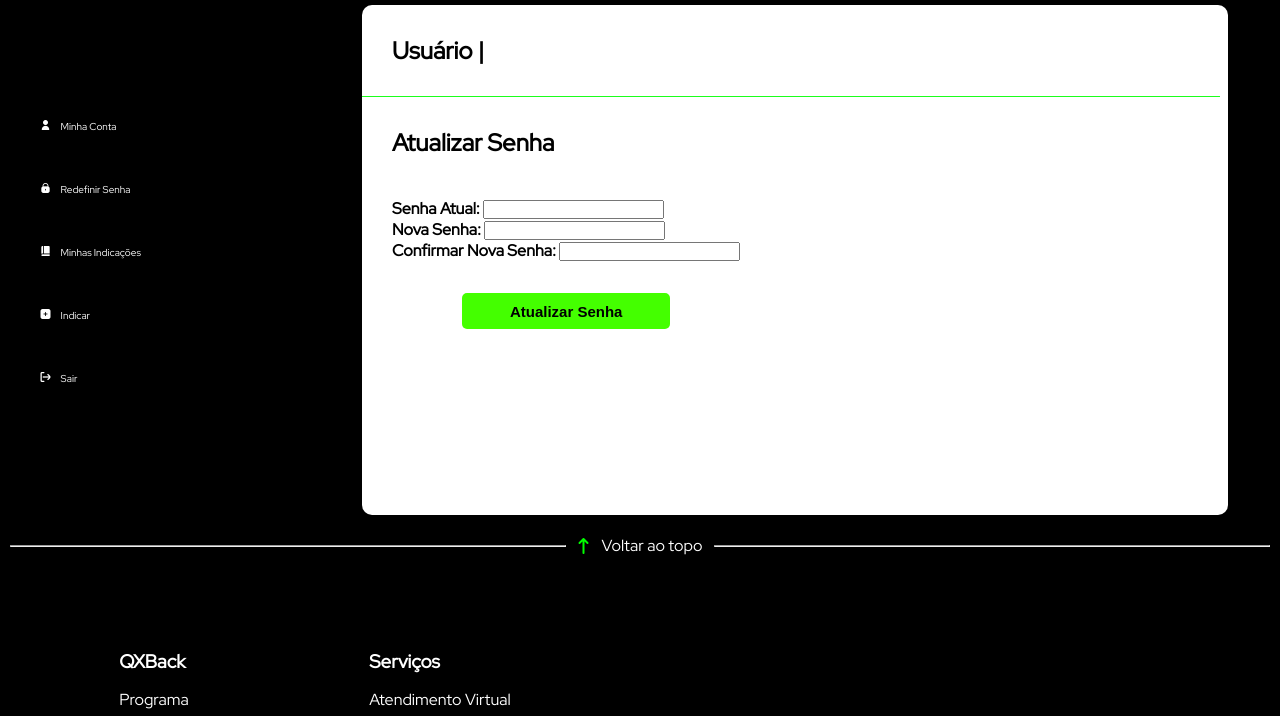
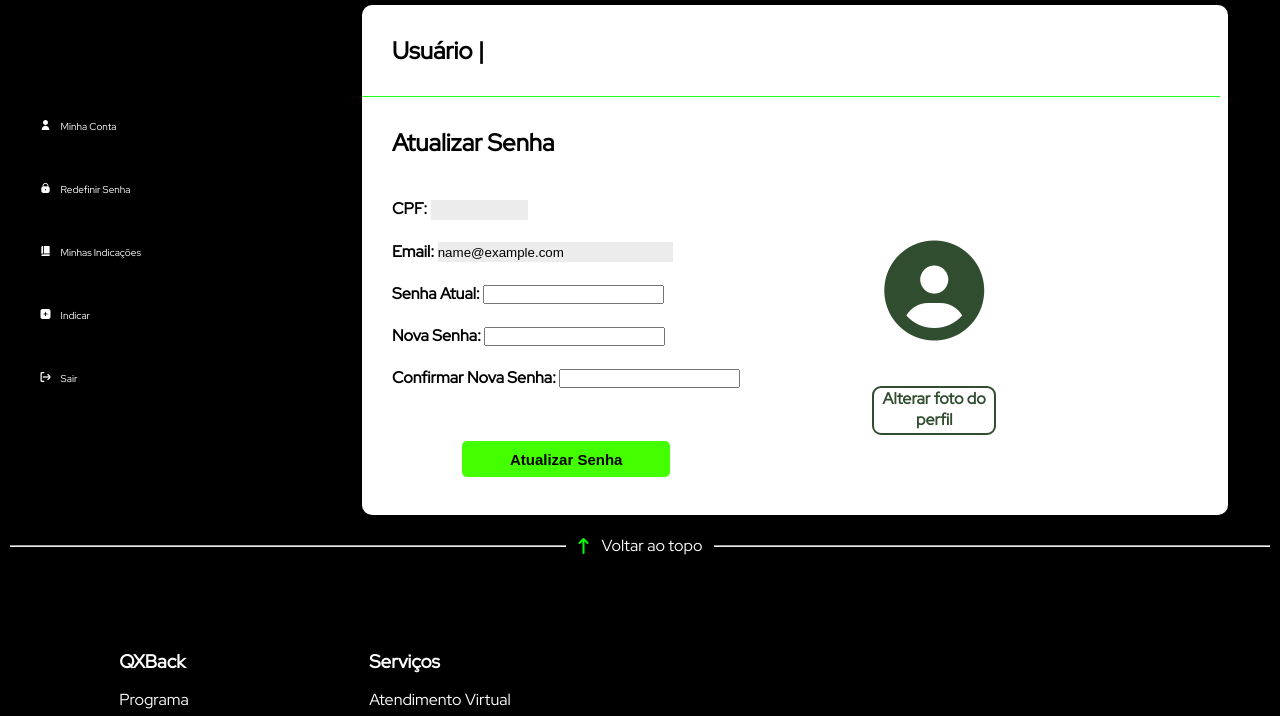
Before and after one commit to Group-QXBack/site-qxback, a PHP site: page /redefinir_senha.php in a window 1280 px wide. Shown: the part 214-930 px from the top of the page. Run offline with PHP 8.4, Linux system fonts and the light colour scheme; the visitor is signed in with stand-in values (Sample User, id 1); some libraries are stand-ins or nearby versions.

Commit message:
Update redefinir_senha.php

```diff
--- a/ScreenUser/redefinir_senha.php
+++ b/ScreenUser/redefinir_senha.php
@@ -114,20 +114,33 @@ if ($_SERVER['REQUEST_METHOD'] == 'POST') {
                 <h2>Atualizar Senha</h2>
                 <main class="dados-perfil">
                     <form method="post" action="">
+                    <p>
+                            <strong>CPF:</strong>
+                            <input type="text" class="input-text" style="width: 97px;" value="<?php echo isset($usuario['cpf']) ? htmlspecialchars($usuario['cpf']) : ''; ?>" readonly>
+                        </p>
+                        <br>
+                        <p>
+                            <strong>Email:</strong>
+                            <input type="text" class="input-text" style="width: 235px;" value="<?php echo isset($usuario['email']) ? htmlspecialchars($usuario['email']) : ''; ?>" readonly>
+                        </p>
+                        <br>
                         <p>
                             <strong>Senha Atual:</strong>
                             <input type="password" name="senha_atual" required>
                         </p>
+                        <br>
                         <p>
                             <strong>Nova Senha:</strong>
                             <input type="password" name="nova_senha" required>
                         </p>
+                        <br>
                         <p>
                             <strong>Confirmar Nova Senha:</strong>
                             <input type="password" name="confirmar_senha" required>
                         </p>
+                        <br>
                         <div class="btn-atualizar">
-                        <button type="submit" class="btn-atualizar">Atualizar Senha</button>
+                        <button type="submit" style="text-align: center;" class="btn-atualizar">Atualizar Senha</button>
                         </div>
                         <?php if (isset($msg)) { ?>
                         <p class="feedback <?php echo $msg === "Senha atualizada com sucesso!" ? 'sucesso' : 'erro'; ?>">
@@ -136,6 +149,10 @@ if ($_SERVER['REQUEST_METHOD'] == 'POST') {
                         <?php } ?>
 
                     </form>
+                    <div class="image">
+                            <i class="fa-solid fa-circle-user" style="color:#304d30;"></i>
+                            <a href="alterar_foto.php">Alterar foto do perfil</a>
+                        </div>
                 </main>
             </article>
         </div>
```
